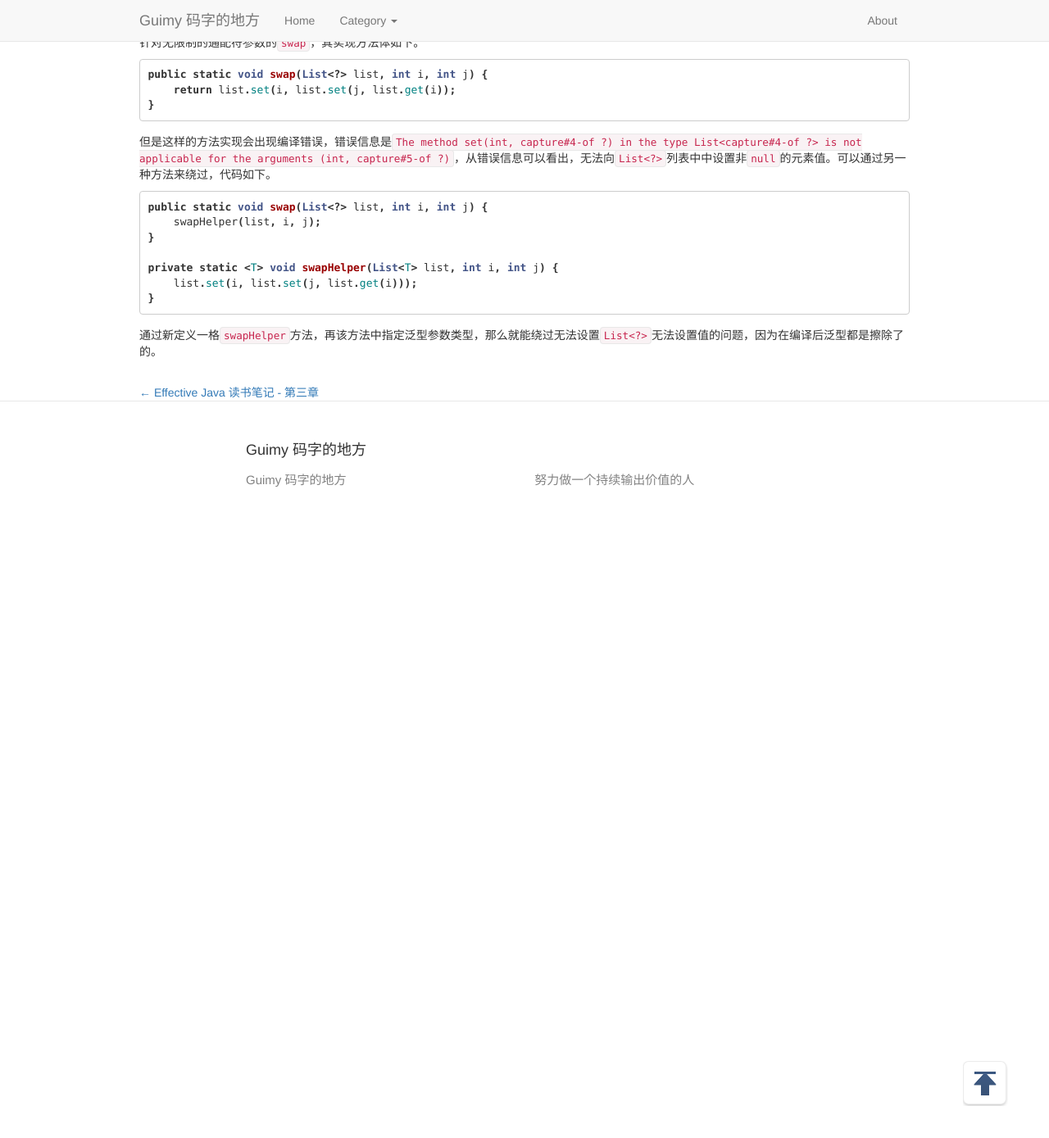
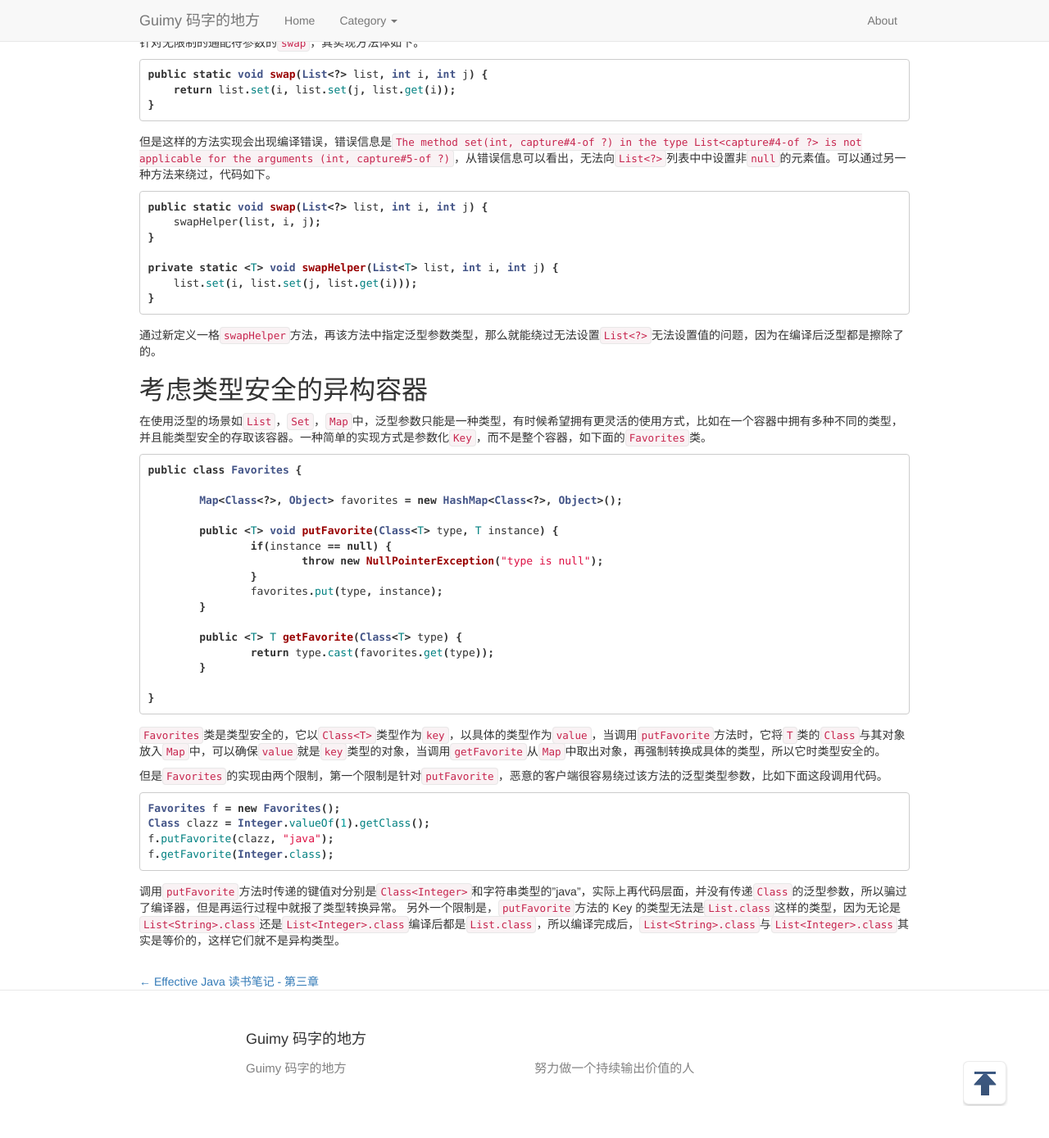
Before and after one commit to guimingyue/guimingyue.github.io, a Jekyll site: the page built from _posts/2017-05-07-ej-ch5.md, in a window 1280 px wide and 1400 px high, scrolled down 4317 px. Shown: the top 1389 px of the window at 82% size. Built offline with Jekyll 4.4.1, drawn with Linux system fonts in a browser that asks for light colours; comment, search, counter and statistics services are not loaded; before the commit the page ends 4998 px from its top, so only the background shows below that.

Commit message:
add content for item 29

````diff
--- a/_posts/2017-05-07-ej-ch5.md
+++ b/_posts/2017-05-07-ej-ch5.md
@@ -233,3 +233,39 @@ private static <T> void swapHelper(List<T> list, int i, int j) {
 ```
 
 通过新定义一格`swapHelper`方法，再该方法中指定泛型参数类型，那么就能绕过无法设置`List<?>`无法设置值的问题，因为在编译后泛型都是擦除了的。
+
+## 考虑类型安全的异构容器
+
+在使用泛型的场景如`List`，`Set`，`Map`中，泛型参数只能是一种类型，有时候希望拥有更灵活的使用方式，比如在一个容器中拥有多种不同的类型，并且能类型安全的存取该容器。一种简单的实现方式是参数化`Key`，而不是整个容器，如下面的`Favorites`类。
+
+```java
+public class Favorites {
+
+	Map<Class<?>, Object> favorites = new HashMap<Class<?>, Object>();
+
+	public <T> void putFavorite(Class<T> type, T instance) {
+		if(instance == null) {
+			throw new NullPointerException("type is null");
+		}
+		favorites.put(type, instance);
+	}
+
+	public <T> T getFavorite(Class<T> type) {
+		return type.cast(favorites.get(type));
+	}
+
+}
+```
+`Favorites`类是类型安全的，它以`Class<T>`类型作为`key`，以具体的类型作为`value`，当调用`putFavorite`方法时，它将`T`类的`Class`与其对象放入`Map`中，可以确保`value`就是`key`类型的对象，当调用`getFavorite`从`Map`中取出对象，再强制转换成具体的类型，所以它时类型安全的。
+
+但是`Favorites`的实现由两个限制，第一个限制是针对`putFavorite`，恶意的客户端很容易绕过该方法的泛型类型参数，比如下面这段调用代码。
+
+```java
+Favorites f = new Favorites();
+Class clazz = Integer.valueOf(1).getClass();
+f.putFavorite(clazz, "java");
+f.getFavorite(Integer.class);
+```
+
+调用`putFavorite`方法时传递的键值对分别是`Class<Integer>`和字符串类型的"java"，实际上再代码层面，并没有传递`Class`的泛型参数，所以骗过了编译器，但是再运行过程中就报了类型转换异常。
+另外一个限制是，`putFavorite`方法的 Key 的类型无法是`List.class`这样的类型，因为无论是`List<String>.class`还是`List<Integer>.class`编译后都是`List.class`，所以编译完成后，`List<String>.class`与`List<Integer>.class`其实是等价的，这样它们就不是异构类型。
````
